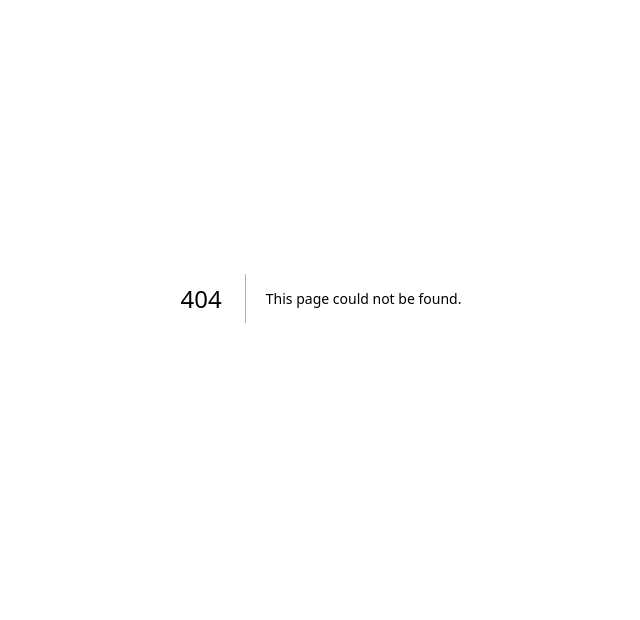
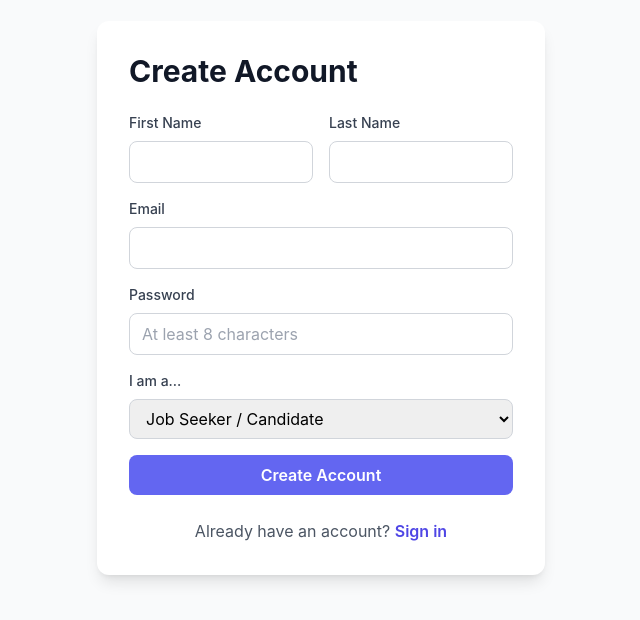
Before and after one commit to lucianbrn/hiring-platform-mvp, a Next.js app: page /auth/register in a window 1280 px wide. Before the commit this address had no page. Shown: the part 102-722 px from the top of the page, without its empty margins (319-959 px from the left). Built offline with nearby package versions, Linux system fonts and the light colour scheme.

Commit message:
Add src/pages/auth/register.tsx

```diff
--- /dev/null
+++ b/src/pages/auth/register.tsx
@@ -0,0 +1,71 @@
+import { useState } from 'react'
+import { useRouter } from 'next/router'
+import axios from 'axios'
+import Link from 'next/link'
+
+export default function Register() {
+  const router = useRouter()
+  const [email, setEmail] = useState('')
+  const [password, setPassword] = useState('')
+  const [firstName, setFirstName] = useState('')
+  const [lastName, setLastName] = useState('')
+  const [userType, setUserType] = useState('candidate')
+  const [loading, setLoading] = useState(false)
+  const [error, setError] = useState('')
+
+  const handleSubmit = async (e: React.FormEvent) => {
+    e.preventDefault()
+    setLoading(true)
+    setError('')
+    try {
+      await axios.post('/api/auth/register', { email, password, firstName, lastName, userType })
+      router.push('/auth/verify')
+    } catch (err: any) {
+      setError(err.response?.data?.error || 'Registration failed')
+    } finally {
+      setLoading(false)
+    }
+  }
+
+  return (
+    <div className="min-h-screen bg-gray-50 flex items-center justify-center py-12 px-4">
+      <div className="w-full max-w-md bg-white rounded-xl shadow-lg p-8">
+        <h2 className="text-3xl font-bold mb-6 text-gray-900">Create Account</h2>
+        {error && <div className="bg-red-50 text-red-600 p-4 rounded-lg mb-4 text-sm">{error}</div>}
+        <form onSubmit={handleSubmit} className="space-y-4">
+          <div className="grid grid-cols-2 gap-4">
+            <div>
+              <label className="block text-sm font-medium text-gray-700 mb-2">First Name</label>
+              <input type="text" value={firstName} onChange={(e) => setFirstName(e.target.value)} className="input" required />
+            </div>
+            <div>
+              <label className="block text-sm font-medium text-gray-700 mb-2">Last Name</label>
+              <input type="text" value={lastName} onChange={(e) => setLastName(e.target.value)} className="input" required />
+            </div>
+          </div>
+          <div>
+            <label className="block text-sm font-medium text-gray-700 mb-2">Email</label>
+            <input type="email" value={email} onChange={(e) => setEmail(e.target.value)} className="input" required />
+          </div>
+          <div>
+            <label className="block text-sm font-medium text-gray-700 mb-2">Password</label>
+            <input type="password" value={password} onChange={(e) => setPassword(e.target.value)} className="input" placeholder="At least 8 characters" required />
+          </div>
+          <div>
+            <label className="block text-sm font-medium text-gray-700 mb-2">I am a...</label>
+            <select value={userType} onChange={(e) => setUserType(e.target.value)} className="input">
+              <option value="candidate">Job Seeker / Candidate</option>
+              <option value="recruiter">Recruiter / Company</option>
+            </select>
+          </div>
+          <button type="submit" disabled={loading} className="btn-primary w-full">
+            {loading ? 'Creating account...' : 'Create Account'}
+          </button>
+        </form>
+        <p className="mt-6 text-center text-gray-600">
+          Already have an account? <Link href="/auth/login" className="text-indigo-600 hover:underline font-semibold">Sign in</Link>
+        </p>
+      </div>
+    </div>
+  )
+}
```
